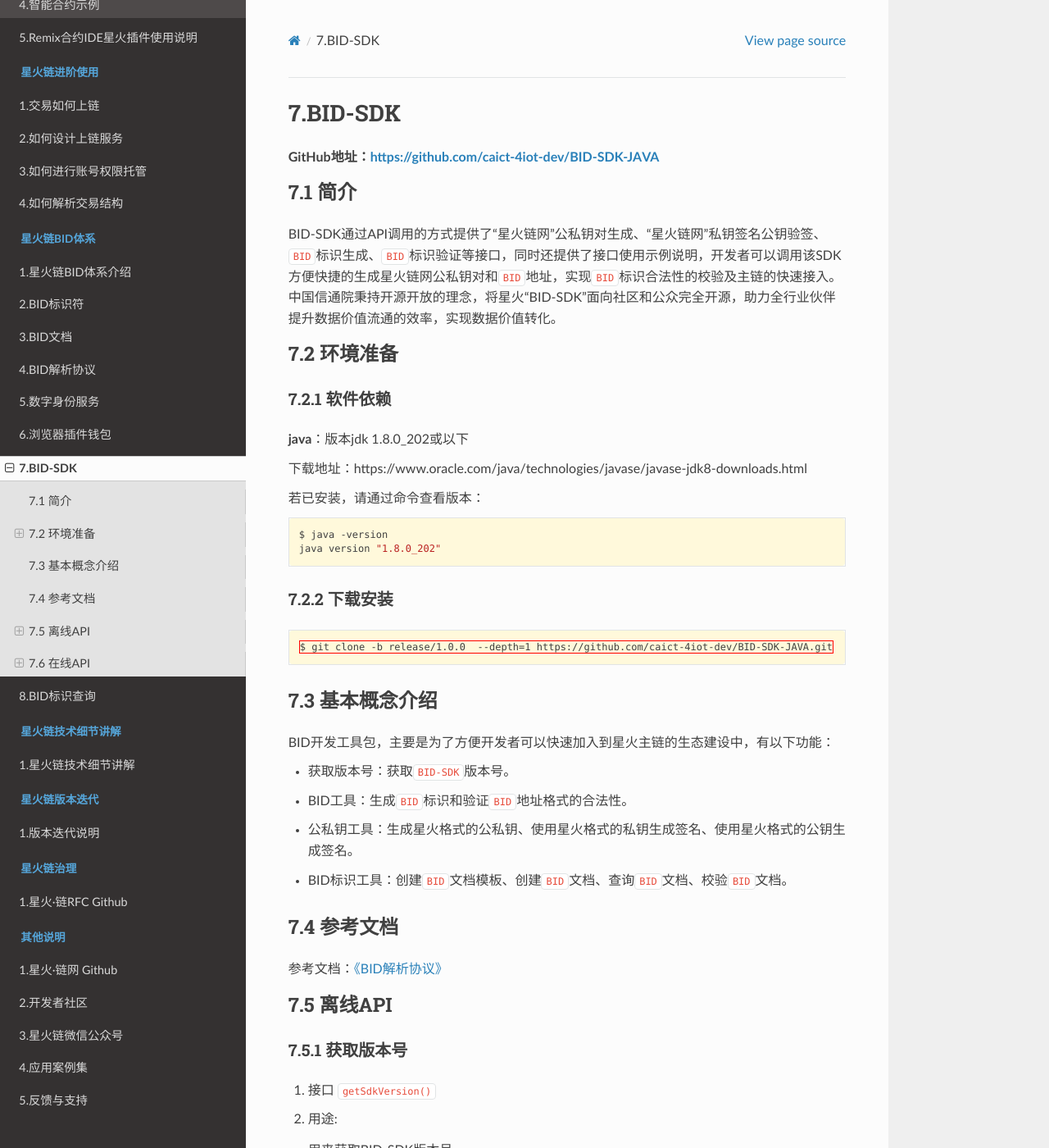
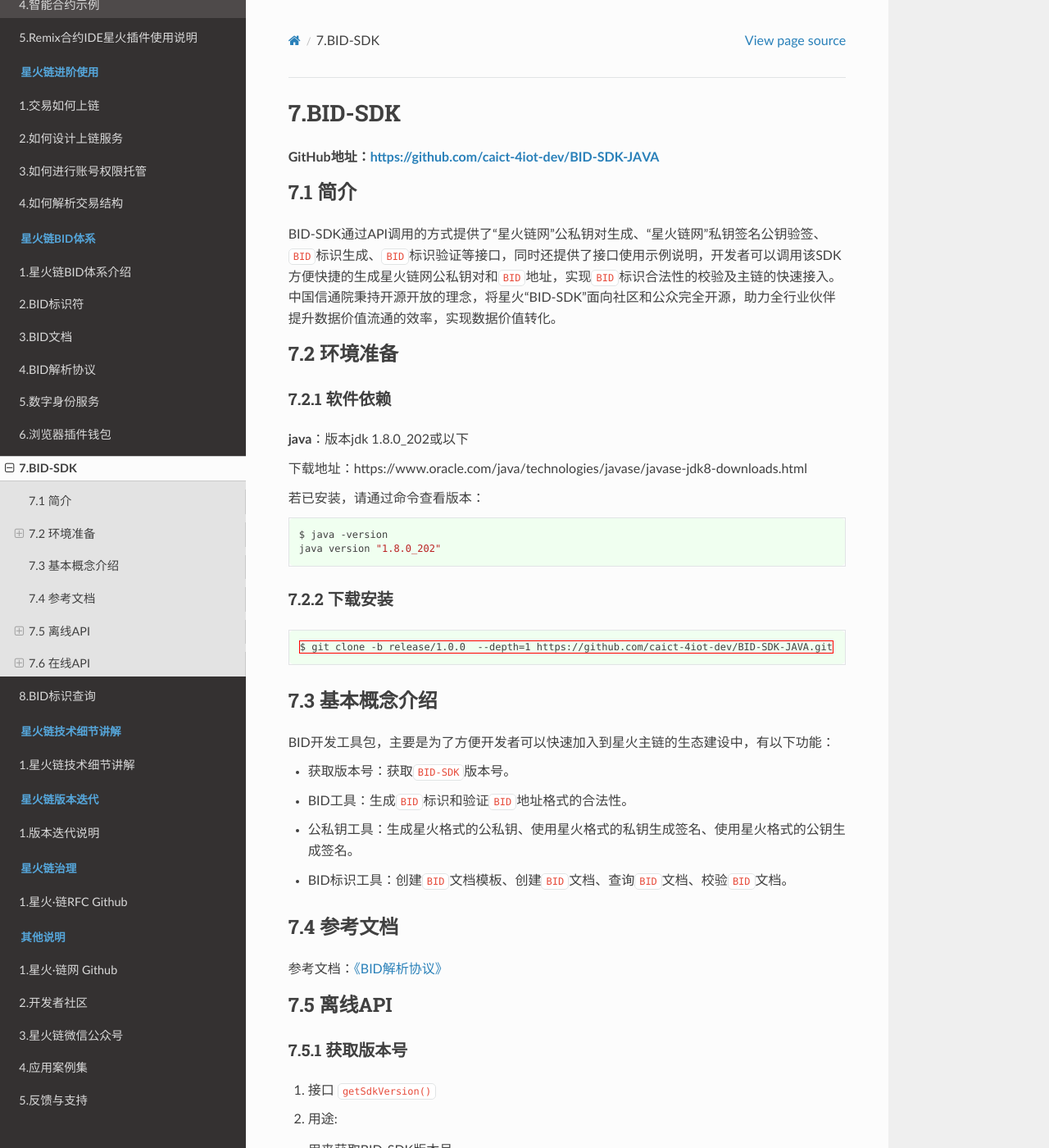
Before and after one commit to caict-4iot-dev/bif-doc, a Sphinx documentation site: the page built from docs/source/bid/BID-SDK.md, in a window 1280 px wide and 1400 px high. Shown: the whole window at 82% size. Built offline with Sphinx 7.4.7 and the Read the Docs theme 2.0.0, drawn with Linux system fonts in a browser that asks for light colours.

Commit message:
Update custom.css

```diff
--- a/docs/source/_static/custom.css
+++ b/docs/source/_static/custom.css
@@ -7,9 +7,10 @@
 }
 
 .highlight, code {
-    background-color: #fff9db; /* 设定背景色 */
-    padding: 5px; /* 添加内边距 */
-    border-radius: 4px; /* 设置边框圆角 */
+   background-color: #F0FFF0; /* 浅绿色，蜜露色 */
+    padding: 10px; /* 添加一些内边距以便于阅读 */
+    border-radius: 5px; /* 添加轻微的圆角以优化视觉效果 */
+    border: 1px solid #E0EEE0; /* 添加一个与背景色相近但稍深的边框 */
 }
 /* 针对代码块中的注释样式 */
 .highlight .c1 { /* 仅针对代码高亮块中的注释 */
```
